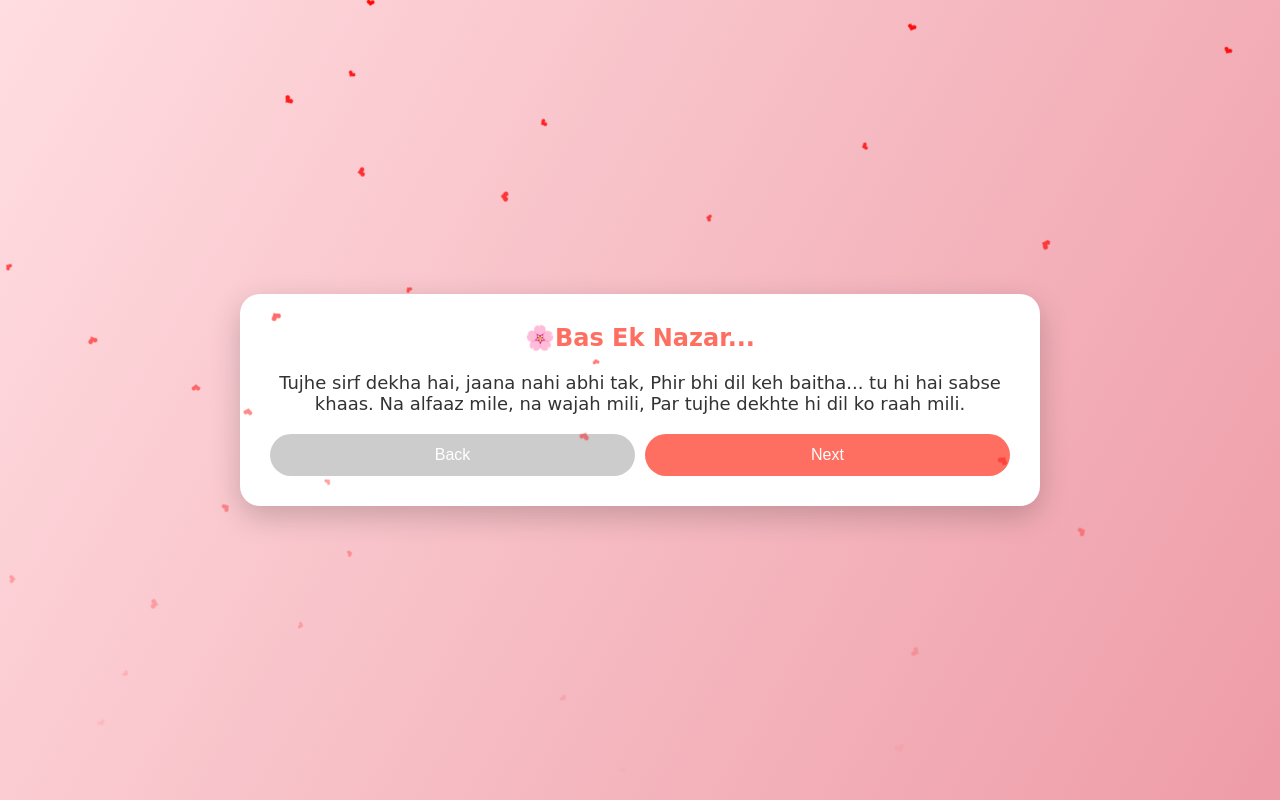
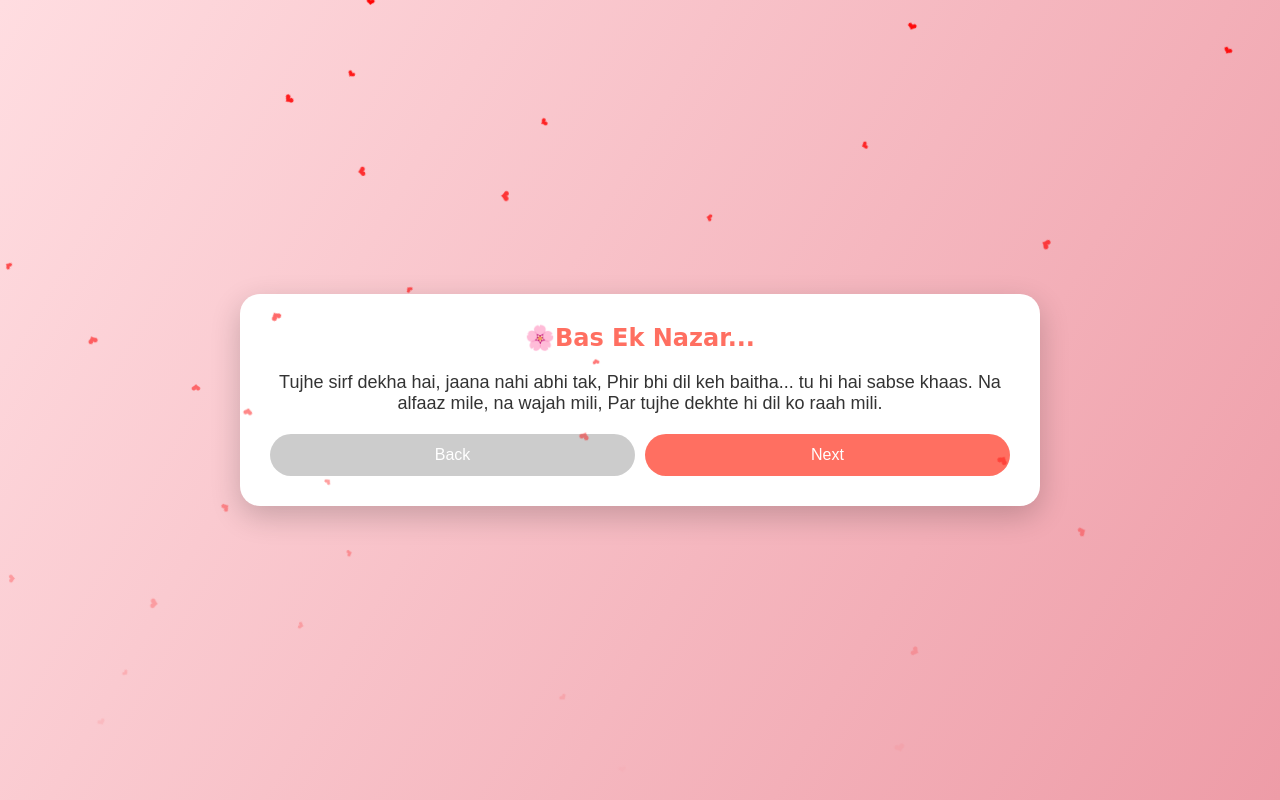
Before and after one commit to abhidagar6318/You, a plain HTML site: page index.html in a window 1280 px wide. Drawn offline with Linux system fonts and the light colour scheme.

Commit message:
Update index.html

```diff
--- a/index.html
+++ b/index.html
@@ -14,7 +14,7 @@
     }
 
     html, body {
-      font-family: 'Quicksand', sans-serif;
+      font-family:sans-serif;
       height: 100%;
       background: linear-gradient(120deg, #ffdde1, #ee9ca7);
       overflow-x: hidden;
@@ -80,7 +80,7 @@
     p {
       font-size: 18px;
       color: #333;
-      font-family: 'Satisfy', cursive;
+      font-family:sans-serif;
     }
 
     .btn-row {
```
